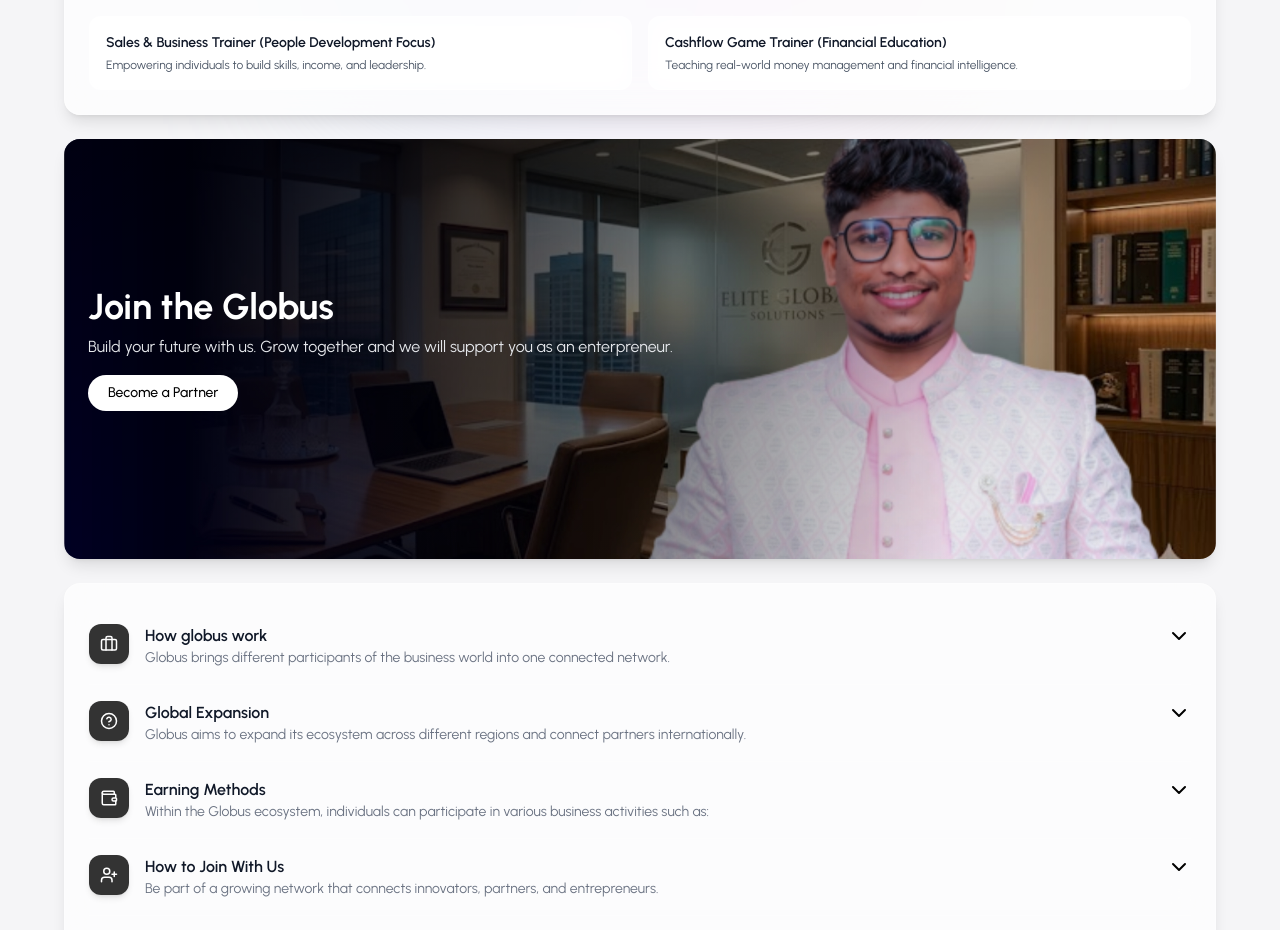
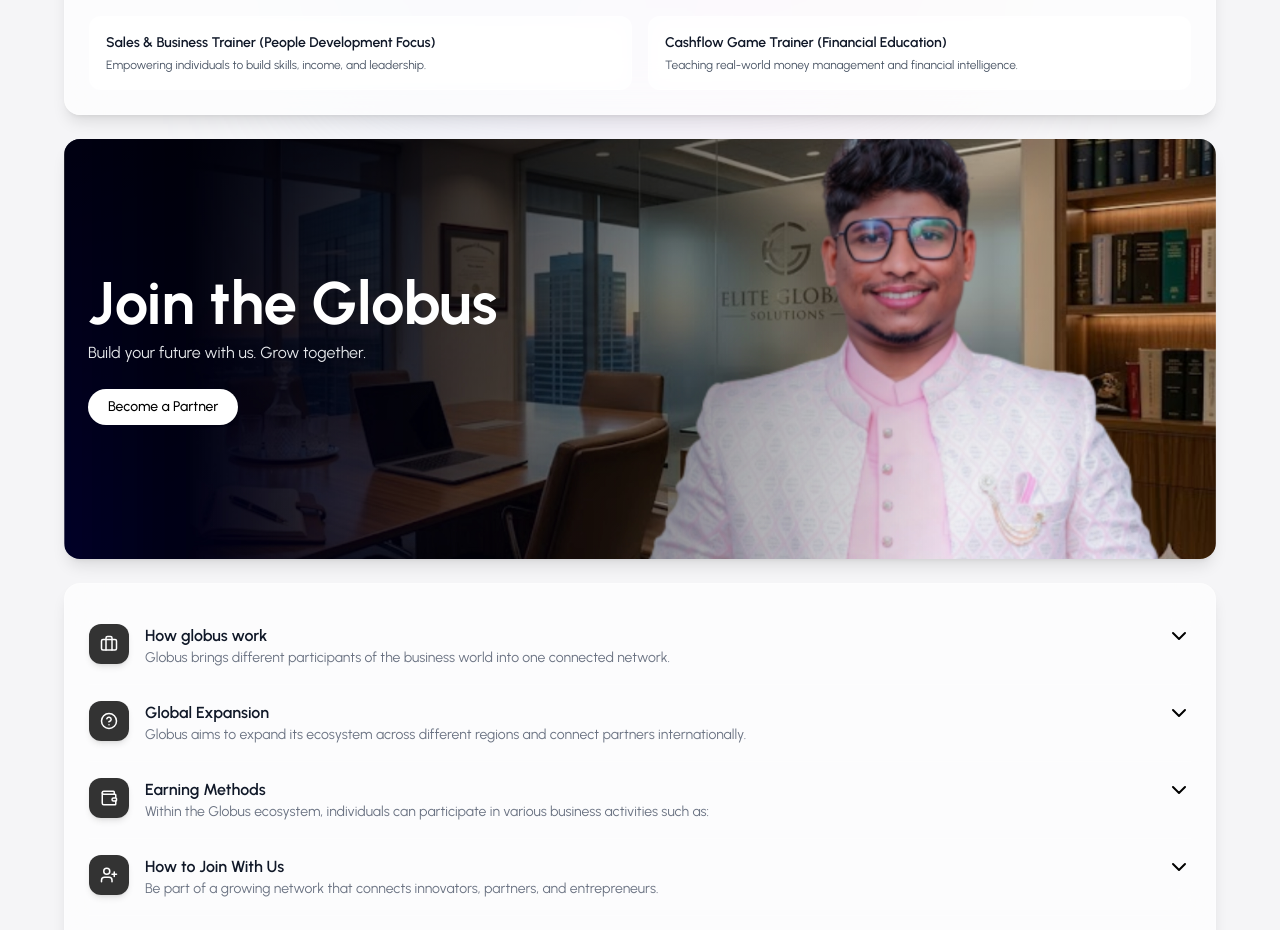
Before and after one commit to mr-fara/Globus-web, a React (Vite) app: page / in a window 1280 px wide. Shown: the part 5740-6670 px from the top of the page. Built offline with nearby package versions, Linux system fonts and the light colour scheme.

Commit message:
upgrade intro page and director image

```diff
--- a/src/components/sections/Intro.jsx
+++ b/src/components/sections/Intro.jsx
@@ -202,22 +202,16 @@ export default function Intro() {
               className="w-full h-[240px] md:h-[420px] object-cover"
             />
 
-            <div className="absolute inset-0 bg-gradient-to-br from-black/60 via-black/20 to-transparent flex flex-col justify-center p-6">
-              <div className="gird grid-cols-2">
-                <h2 className="text-white text-2xl md:text-4xl font-bold">
+            <div className="absolute inset-0 bg-gradient-to-br from-black/60 via-black/10 to-transparent flex flex-col justify-center p-6">
+              <h2 className="text-white text-3xl md:text-6xl font-bold">
                 Join the Globus
               </h2>
               <p className="text-gray-200 mt-2 text-sm md:text-base">
-                Build your future with us. Grow together and we will support you as an enterpreneur.
+                Build your future with us. Grow together.
               </p>
-
-              <button className="mt-4 w-fit px-5 py-2 rounded-full text-sm font-medium text-black bg-white">
+              <button className="mt-6 w-fit px-5 py-2 rounded-full text-sm font-medium text-black bg-white">
                 Become a Partner
               </button>
-              </div>
-              <div>
-
-              </div>
             </div>
           </div>
         </FadeIn>
```
